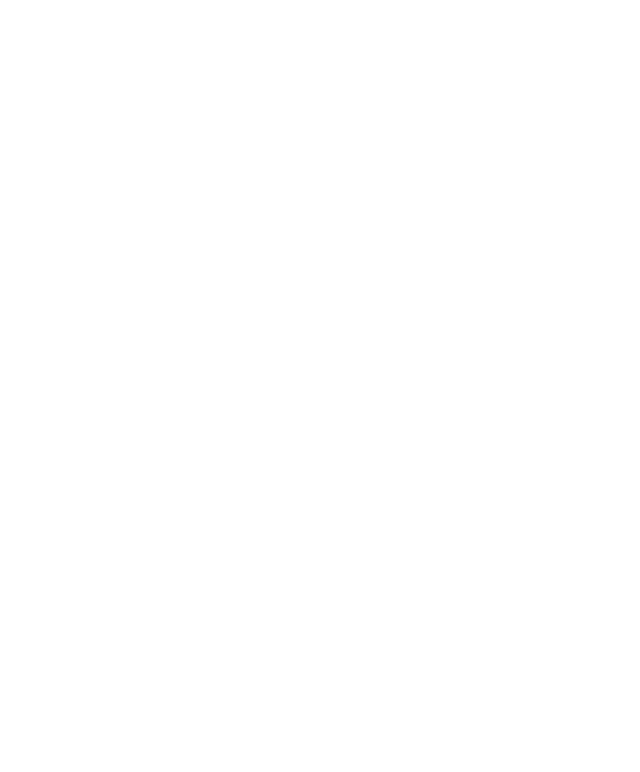
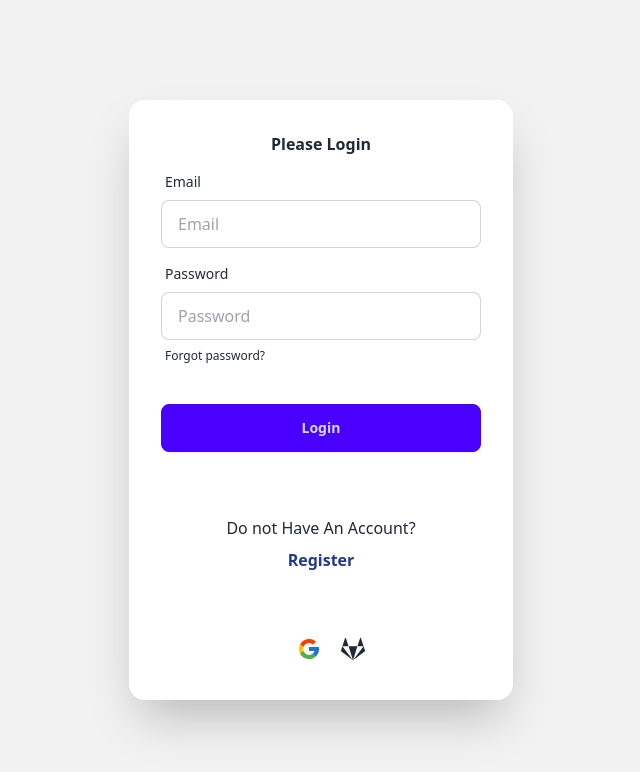
Before and after one commit to Fazlul619/art-craft-project-client-side, a React (Vite) app: page /login in a window 1280 px wide. Shown: the top 772 px of the page, without its empty margins (319-959 px from the left). Built offline with nearby package versions, Linux system fonts and the light colour scheme.

Commit message:
Login Page Designe

```diff
--- a/package.json
+++ b/package.json
@@ -15,7 +15,9 @@
     "match-sorter": "^6.3.4",
     "react": "^18.2.0",
     "react-dom": "^18.2.0",
+    "react-icons": "^5.1.0",
     "react-router-dom": "^6.23.0",
+    "react-toastify": "^10.0.5",
     "sort-by": "^1.2.0"
   },
   "devDependencies": {
--- a/src/pages/shared/Login Page/Login.jsx
+++ b/src/pages/shared/Login Page/Login.jsx
@@ -1,5 +1,69 @@
+import { FaGitlab } from "react-icons/fa";
+import { FcGoogle } from "react-icons/fc";
+import { Link } from "react-router-dom";
+
 const Login = () => {
-  return <div></div>;
+  return (
+    <div>
+      <div>
+        <div className="hero min-h-screen bg-base-200">
+          <div className="card shrink-0 w-full max-w-sm shadow-2xl bg-base-100">
+            <form className="card-body">
+              <p className=" text-center font-bold">Please Login</p>
+              <div className="form-control">
+                <label className="label">
+                  <span className="label-text">Email</span>
+                </label>
+                <input
+                  type="email"
+                  name="email"
+                  placeholder="Email"
+                  className="input input-bordered"
+                  required
+                />
+              </div>
+              <div className="form-control">
+                <label className="label">
+                  <span className="label-text">Password</span>
+                </label>
+                <input
+                  type="password"
+                  name="password"
+                  placeholder="Password"
+                  className="input input-bordered"
+                  required
+                />
+                <label className="label">
+                  <a href="#" className="label-text-alt link link-hover">
+                    Forgot password?
+                  </a>
+                </label>
+              </div>
+              <div className="form-control mt-6">
+                <button className="btn btn-primary">Login</button>
+              </div>
+            </form>
+            <p className="card-body text-center">
+              Do not Have An Account?
+              <Link className="font-bold text-blue-900" to="/register">
+                Register
+              </Link>
+            </p>
+            <div className="card-body text-2xl items-center ">
+              <p>
+                <button className="mx-5">
+                  <FcGoogle />
+                </button>
+                <button>
+                  <FaGitlab />
+                </button>
+              </p>
+            </div>
+          </div>
+        </div>
+      </div>
+    </div>
+  );
 };
 
 export default Login;
--- /dev/null
+++ b/src/providers/AuthProviders.jsx
@@ -0,0 +1,5 @@
+const AuthProviders = () => {
+  return <div></div>;
+};
+
+export default AuthProviders;
--- /dev/null
+++ b/src/routes/PrivateRoutes.jsx
@@ -0,0 +1,5 @@
+const PrivateRoutes = () => {
+  return <div></div>;
+};
+
+export default PrivateRoutes;
```
Also changed, not shown: 1 other file (tests, documents, lock files or other folders).
